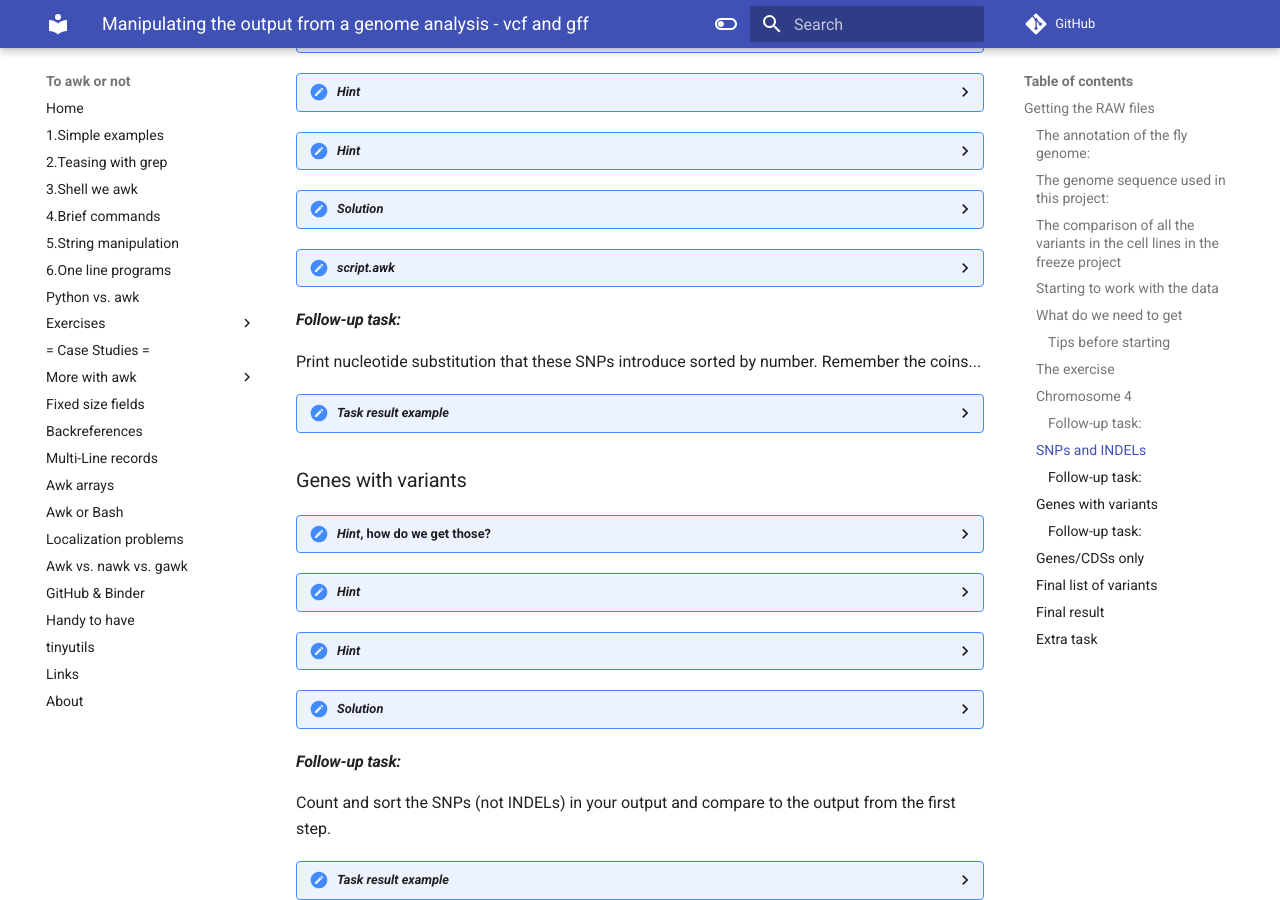
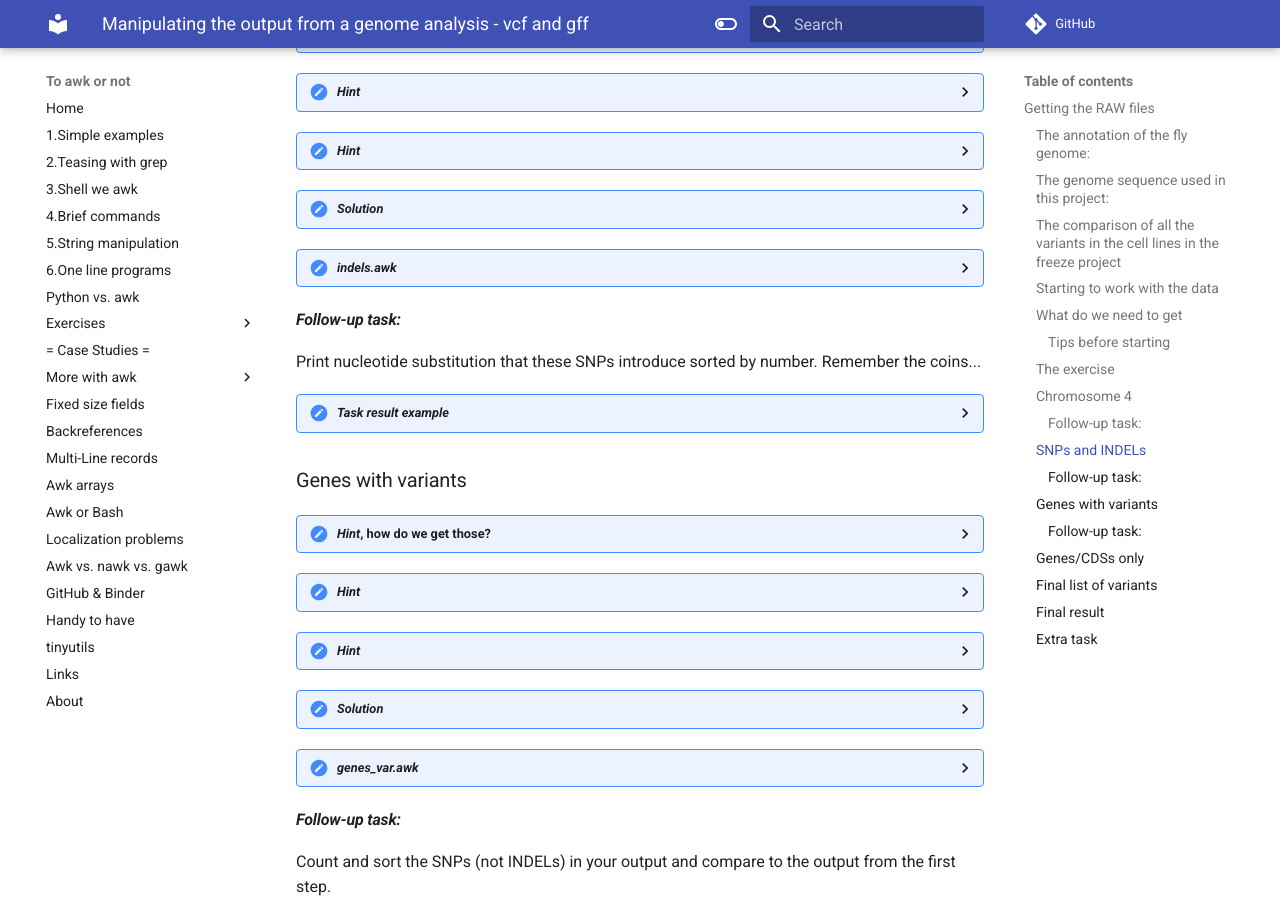
Before and after one commit to pmitev/to-awk-or-not, an MkDocs documentation site: the page built from docs/Case_studies/manipulating_vcf.md, in a window 1280 px wide and 900 px high, scrolled down 2212 px. Built offline with MkDocs 1.6.1 and Material for MkDocs 9.7.7, drawn with Linux system fonts in a browser that asks for light colours; comment, search, counter and statistics services are not loaded; some of the changed lines change nothing that is shown.

Commit message:
Update manipulating_vcf.md

````diff
--- a/docs/Case_studies/manipulating_vcf.md
+++ b/docs/Case_studies/manipulating_vcf.md
@@ -89,10 +89,11 @@ Count and sort the different genomic features in chromosome 4 by number.
 
 ??? "_Solution_"
     `cat dgrp2_chr4.vcf | grep -v "#" | awk '{if (length($4)>1||length($5)>1){a="INDEL";b=length($4)-length($5);cnt[b]+=1;} else {a="SNP";b="-";} printf("%s\t%s\t%s\t%s\t%s\t%s\n", $1, $2, a, b, $4, $5) > "indels_Drosophila_chr4";}END{for (x in cnt){print x,cnt[x] > "distr_Drosophila_chr4"}}'`
+
     or
-    `cat dgrp2_chr4.vcf | grep -v "#" | awk -f script.awk`
+    `cat dgrp2_chr4.vcf | grep -v "#" | awk -f indels.awk`
 
-??? "_script.awk_"
+??? "_indels.awk_"
     ```
     {
         if (length($4)>1||length($5)>1){
@@ -147,6 +148,30 @@ Print nucleotide substitution that these SNPs introduce sorted by number. Rememb
 
 ??? "_Solution_"
     `awk 'FNR==NR{a[$1,$2]="T"; next}{ hits=0; for(N=$4; N<=$5; N++) { if (a[$1,N] == "T") {hits+=1}} if (hits>0) {print hits "\t" $0 > "haveSNPINDEL_Drosophila_chr4.gff"} else {print $0 > "noSNPINDEL_Drosophila_chr4.gff"}}' indels_Drosophila_chr4 Drosophila_melanogaster.chr4.gff3`
+
+    or
+    `awk -f genes_var.awk indels_Drosophila_chr4 Drosophila_melanogaster.chr4.gff3`
+
+??? "_genes_var.awk_"
+    ```
+    if (FNR==NR){
+        a[$1,$2]="T";
+        next
+    }
+    hits=0;
+    for(N=$4; N<=$5; N++) {
+        if (a[$1,N] == "T") {
+            hits+=1
+        }
+    }
+    if (hits>0) {
+        print hits "\t" $0 > "haveSNPINDEL_Drosophila_chr4.gff"
+    }
+    else {
+        print $0 > "noSNPINDEL_Drosophila_chr4.gff"
+    }
+    ```
+
 
 
 #### *Follow-up task:*
````
